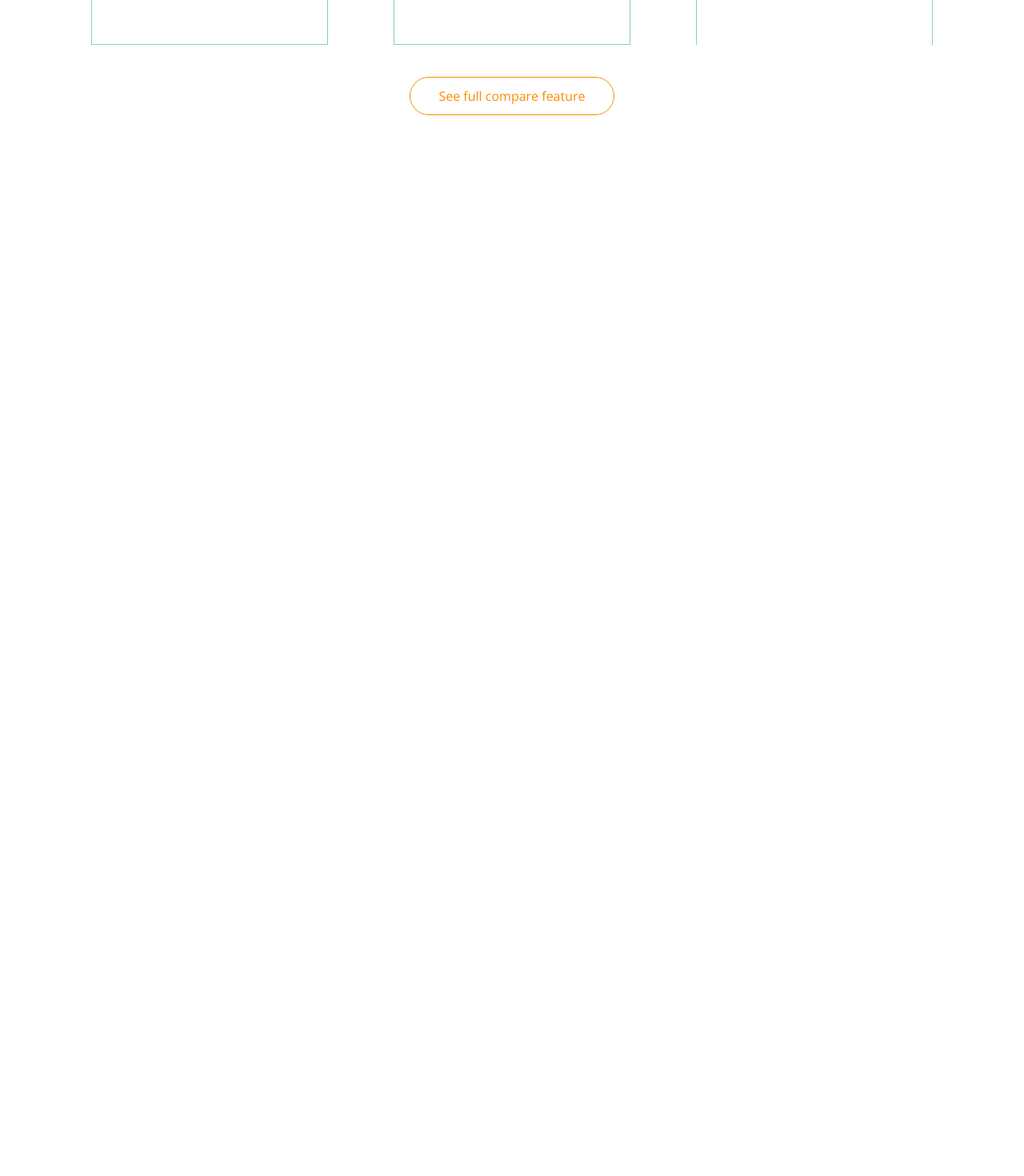
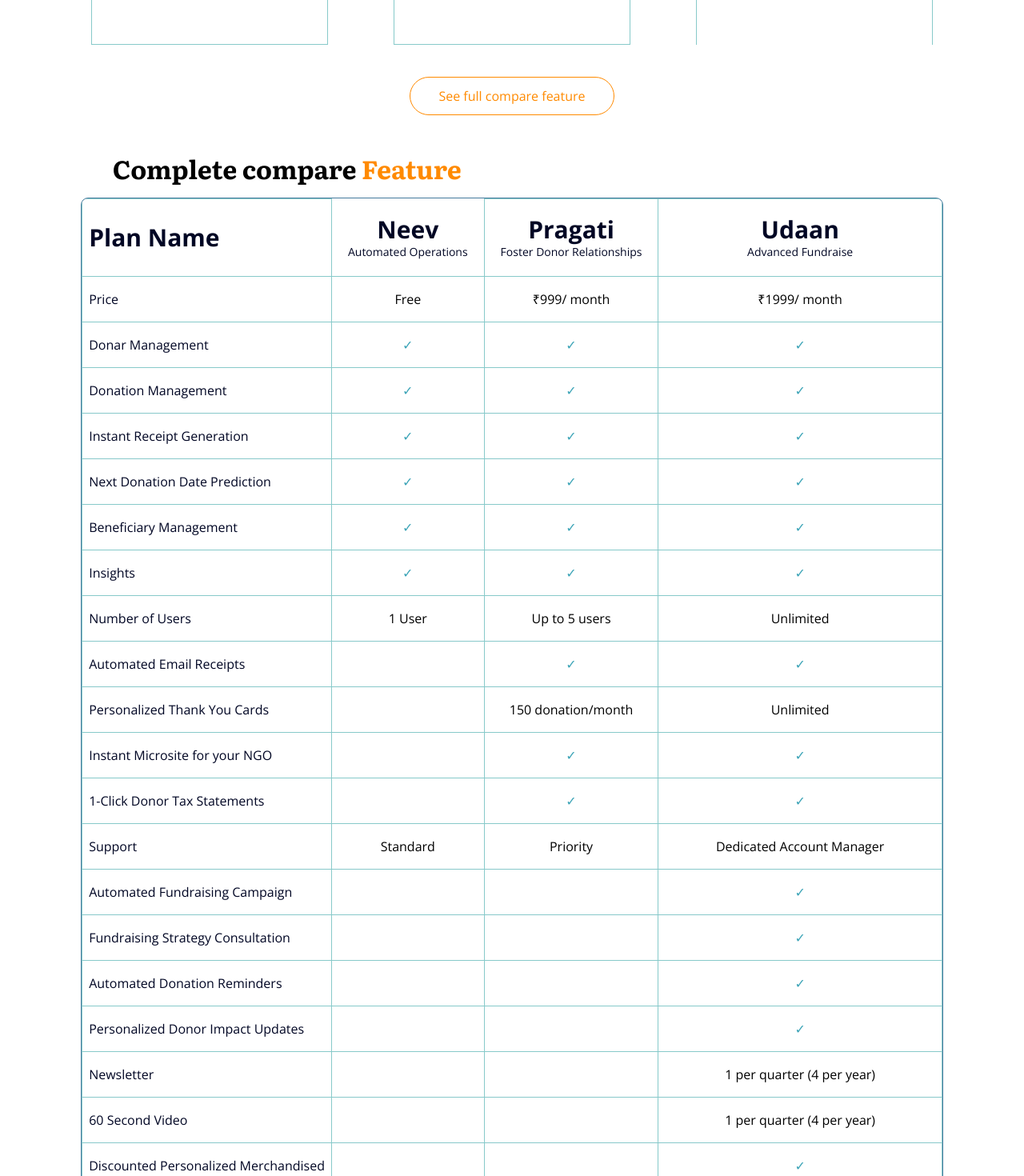
Before and after one commit to Saloni-FED/Task_Assign, a React (Create React App) app: page /pricing in a window 1280 px wide. Shown: the part 1330-2800 px from the top of the page at 80% size. Before the commit the page ends 1522 px from the top, so only its background shows below. Built offline with nearby package versions, Linux system fonts and the light colour scheme.

Commit message:
Price section,table,footer styling completed

```diff
--- a/src/App.jsx
+++ b/src/App.jsx
@@ -3,16 +3,17 @@ import "./App.css";
 import Navbar from "./components/Navbar/Navbar";
 import LandingPage from "./screens/LandingPage/LandingPage";
 import PricingPage from "./screens/PricingPage/PricingPage";
+import Footer from "./components/Footer/Footer";
 
 function App() {
   return (
     <div className="app">
-      <Navbar/>
+      <Navbar />
       <Routes>
-        <Route path="/" element={<LandingPage/>} />
-        <Route path="/pricing" element={<PricingPage/>} />
+        <Route path="/" element={<LandingPage />} />
+        <Route path="/pricing" element={<PricingPage />} />
       </Routes>
-
+      <Footer />
     </div>
   );
 }
--- /dev/null
+++ b/src/components/Footer/Footer.jsx
@@ -0,0 +1,22 @@
+import React from "react";
+
+const Footer = () => {
+  return (
+    <div className="w-full bg-[#1D3557]">
+      <div className=" py-[2.3rem] px-[142px] sm:flex max-md:flex-col justify-between text-[#F0FAEF]">
+        <div className=" font-semibold text-[2rem]">
+          <h1 className="">What's holding you back?</h1>
+          <h1>
+            Embrace the{" "}
+            <span className="text-[#FF8A00]">mpower advantage at No Cost</span>
+          </h1>
+        </div>
+        <div>
+          <h1 className="text-[2.3rem]"> 81259 76800</h1>
+        </div>
+      </div>
+    </div>
+  );
+};
+
+export default Footer;
--- a/src/components/PlanNPricing/Pnp.jsx
+++ b/src/components/PlanNPricing/Pnp.jsx
@@ -38,7 +38,7 @@ const Pnp = () => {
           <p>Flexible Support</p>
         </div>
       </div>
-      <div className="md:w-full w-[360px] flex justify-evenly md:flex-row flex-col flex-wrap gap-4 md:h-[870.40px] h-[679.36px] overflow-x-auto">
+      <div className="md:w-full w-[360px] flex justify-evenly md:flex-row flex-col flex-wrap gap-4 md:h-[870.40px] h-[679.36px] overflow-x-scroll md:over-x-hidden overflow-y-hidden">
         <div className="pnpCard md:w-[25%] w-full  p-8 flex flex-col justify-start items-center gap-6 h-full">
           <div>
             <h2 className=" font-bold text-[2rem] text-center">Neev</h2>
--- /dev/null
+++ b/src/components/Table/Table.jsx
@@ -0,0 +1,73 @@
+import React from "react";
+import { data } from "../../constant/constant";
+
+const Table = () => {
+  return (
+    <div className="w-full flex-col ">
+      <div className="mx-auto font-bold text-[32px] leading-9 w-[78%]">
+        <h3 className="">
+          Complete compare <span className="text-[#FF8A00]">Feature</span>
+        </h3>
+      </div>
+      <table className="border-6 border-solid w-fit mx-auto mt-5 border-collapse outline outline-1 outline-[#457B9D] overflow-hidden text-center rounded-lg">
+        <thead className="">
+          <tr className="border-b border-[#87C9CA] text-left text-3xl text-[#000624]">
+            <th className="px-2 py-4 border border-[#87C9CA] ">Plan Name</th>
+            <th className="px-5 text-center">
+              Neev
+              <span className="text-sm font-normal block">
+                Automated Operations
+              </span>
+            </th>
+            <th className="py-5 px-5 border border-[#87C9CA] text-center ">
+              Pragati
+              <span className="text-sm font-normal block">
+                Foster Donor Relationships
+              </span>
+            </th>
+            <th className="p-2 border border-[#87C9CA] text-center">
+              Udaan
+              <span className="text-sm font-normal block">
+                Advanced Fundraise
+              </span>
+            </th>
+          </tr>
+        </thead>
+        <tbody>
+          {data.map((rowData, index) => (
+            <tr key={index} className="border-b border-[#87C9CA]">
+              <td
+                className="p-2 py-4 border border-[#87C9CA] text-left font-light text-[#000624] "
+              >
+                {rowData.main}
+              </td>
+              <td className="p-2 border border-[#87C9CA] text-center">
+                {rowData.free === "✔" ? (
+                  <span className="text-[#3CA4B7]">&#x2713;</span>
+                ) : (
+                  rowData.free
+                )}
+              </td>
+              <td className="p-2 border border-[#87C9CA] text-center">
+                {rowData.price_month === "✔" ? (
+                  <span className="text-[#3CA4B7]">&#x2713;</span>
+                ) : (
+                  rowData.price_month
+                )}
+              </td>
+              <td className="p-2 border border-[#87C9CA] text-center">
+                {rowData.ud_price === "✔" ? (
+                  <span className="text-[#3CA4B7]">&#x2713;</span>
+                ) : (
+                  rowData.ud_price
+                )}
+              </td>
+            </tr>
+          ))}
+        </tbody>
+      </table>
+    </div>
+  );
+};
+
+export default Table;
--- /dev/null
+++ b/src/constant/constant.js
@@ -0,0 +1,149 @@
+
+export const data = [
+  {
+    main: "Price",
+    free: "Free",
+    price_month: "₹999/ month",
+    ud_price: "₹1999/ month",
+  },
+
+  {
+    main: "Donar Management",
+    free: "✔",
+    price_month: "✔",
+    ud_price: "✔",
+  },
+  {
+    main: "Donation Management",
+    free: "✔",
+    price_month: "✔",
+    ud_price: "✔",
+  },
+  {
+    main: "Instant Receipt Generation",
+    free: "✔",
+    price_month: "✔",
+    ud_price: "✔",
+  },
+  {
+    main: "Next Donation Date Prediction",
+    free: "✔",
+    price_month: "✔",
+    ud_price: "✔",
+  },
+  {
+    main: "Beneficiary Management",
+    free: "✔",
+    price_month: "✔",
+    ud_price: "✔",
+  },
+  {
+    main: "Insights",
+    free: "✔",
+    price_month: "✔",
+    ud_price: "✔",
+  },
+
+  {
+    main: "Number of Users",
+    free: "1 User",
+    price_month: "Up to 5 users",
+    ud_price: "Unlimited",
+  },
+  {
+    main: "Automated Email Receipts",
+    free: " ",
+    price_month: "✔",
+    ud_price: "✔",
+  },
+  {
+    main: "Personalized Thank You Cards",
+    free: "",
+    price_month: "150 donation/month",
+    ud_price: "Unlimited",
+  },
+  {
+    main: "Instant Microsite for your NGO",
+    free: " ",
+    price_month: "✔",
+    ud_price: "✔",
+  },
+  {
+    main: "1-Click Donor Tax Statements",
+    free: " ",
+    price_month: "✔",
+    ud_price: "✔",
+  },
+  {
+    main: "Support",
+    free: "Standard",
+    price_month: "Priority",
+    ud_price: "Dedicated Account Manager",
+  },
+  {
+    main: "Automated Fundraising Campaign",
+    free: " ",
+    price_month: " ",
+    ud_price: "✔",
+  },
+  {
+    main: "Fundraising Strategy Consultation",
+    free: " ",
+    price_month: " ",
+    ud_price: "✔",
+  },
+  {
+    main: "Automated Donation Reminders",
+    free: " ",
+    price_month: " ",
+    ud_price: "✔",
+  },
+  {
+    main: "Personalized  Donor Impact Updates",
+    free: " ",
+    price_month: " ",
+    ud_price: "✔",
+  },
+  {
+    main: "Newsletter",
+    free: " ",
+    price_month: " ",
+    ud_price: "1 per quarter (4 per year)",
+  },
+  {
+    main: "60 Second Video",
+    free: " ",
+    price_month: " ",
+    ud_price: "1 per quarter (4 per year)",
+  },
+  {
+    main: "Discounted Personalized Merchandised",
+    free: " ",
+    price_month: " ",
+    ud_price: "✔",
+  },
+  {
+    main: "Charges for New Money Raised",
+    free: " ",
+    price_month: " ",
+    ud_price: "1% of new money raised from our campaigns",
+  },
+];
+
+
+export const slides = [
+  {
+    id: 1,
+    content:
+      "Since using MPower, our donor retention surged by 90%, thanks to automated onboarding and personalized communications. It’s dramatically saved us time, refocusing us on our mission. Gaurav and Geetika provided seamless integration and extended our team's capabilities.",
+    name: "Vinay",
+    country: "Donor USA",
+  },
+  {
+    id: 2,
+    content:
+      "Since using MPower, our donor retention surged by 90%, thanks to automated onboarding and personalized communications. It’s dramatically saved us time, refocusing us on our mission. Gaurav and Geetika provided seamless integration and extended our team's capabilities.",
+    name: "Vinay",
+    country: "Donor USA",
+  },
+];
--- a/src/screens/PricingPage/PricingPage.jsx
+++ b/src/screens/PricingPage/PricingPage.jsx
@@ -1,16 +1,17 @@
-import React from 'react'
+import React from "react";
 import tick from "../../assets/images/Group 152.png";
-import Pnp from "../../components/PlanNPricing/Pnp"
-
+import Pnp from "../../components/PlanNPricing/Pnp";
+import Table from "../../components/Table/Table";
 
 const PricingPage = () => {
-   return (
-    <div className='pt-10'>
-       <Pnp/>
+  return (
+    <div className="pt-10">
+      <Pnp />
+      <div className="hidden sm:block">
+        <Table />
+      </div>
     </div>
+  );
+};
 
-
-  )
-}
-
-export default PricingPage
+export default PricingPage;
```
Also changed, not shown: src/components/WeSection/WeSection.jsx (+73 -17 lines).
